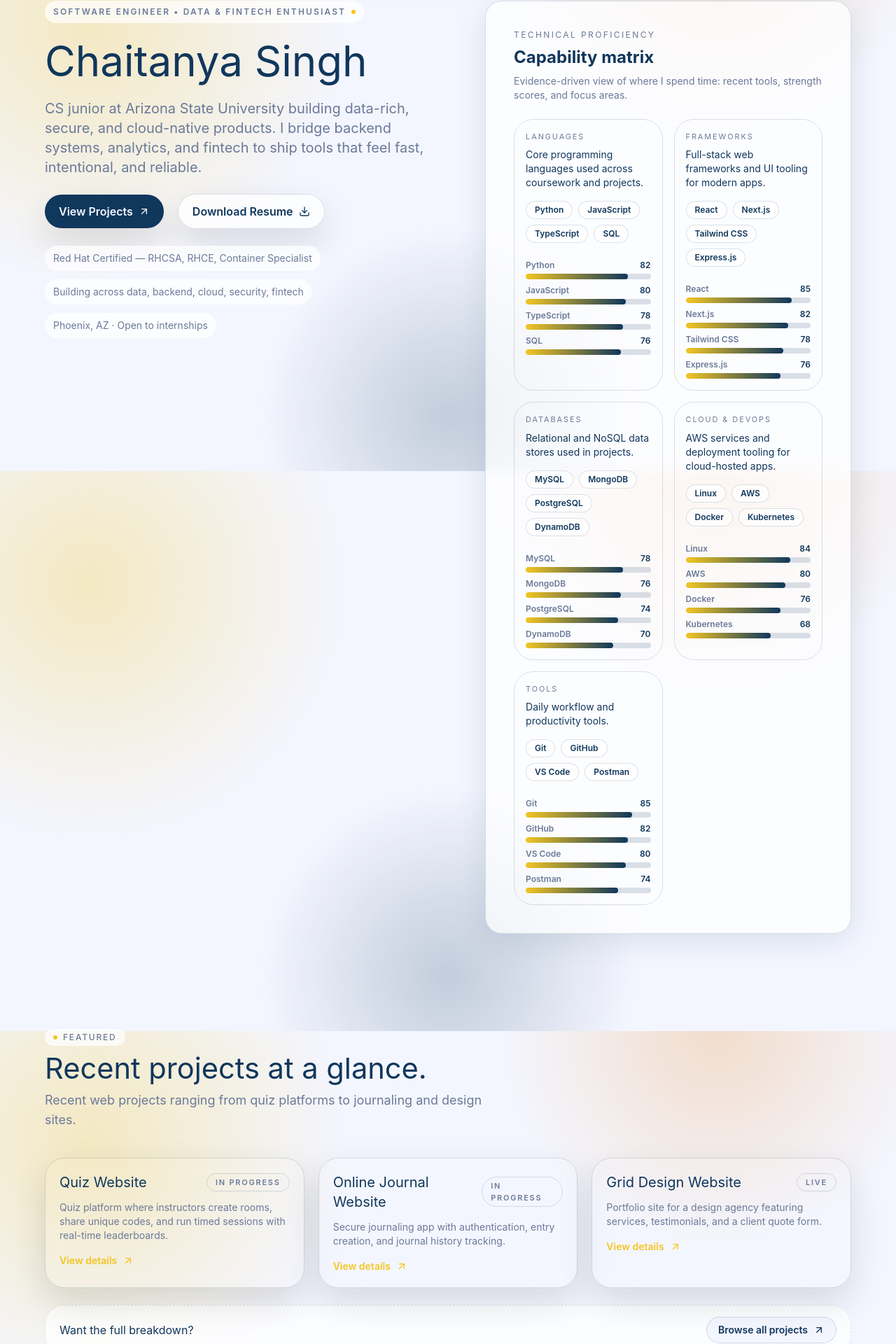
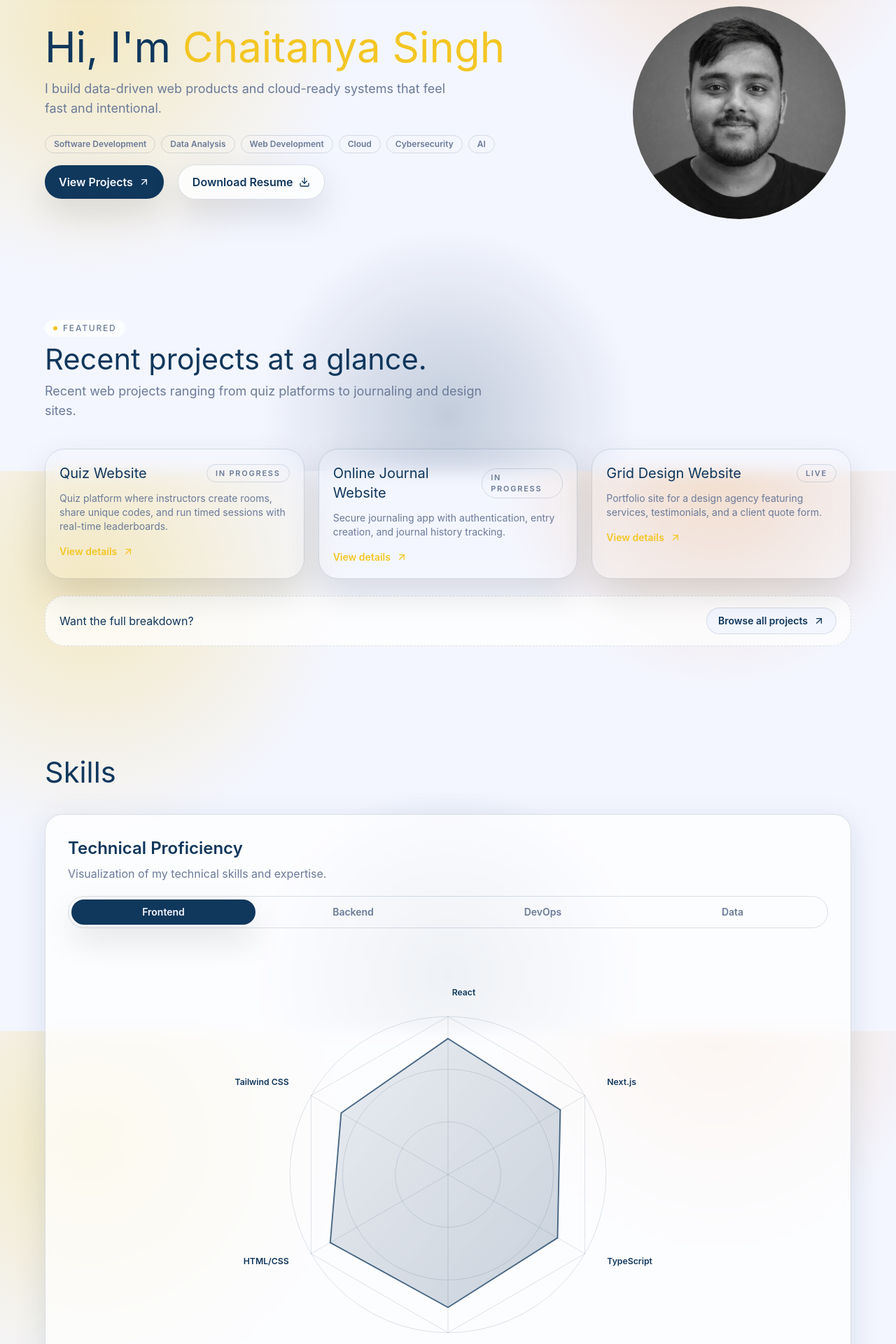
Before and after one commit to CSingh26/portfolio, a Next.js app: page / in a window 1280 px wide. Shown: the part 127-2047 px from the top of the page at 70% size. Built offline with nearby package versions, Linux system fonts and the light colour scheme.

Commit message:
landing-page-changed

```diff
--- a/src/app/page.tsx
+++ b/src/app/page.tsx
@@ -1,11 +1,13 @@
 import { Hero } from "@/components/hero"
 import { HomeProjects } from "@/components/home-projects"
+import { SkillsSection } from "@/components/skills-section"
 
 export default function Home() {
   return (
     <div className="relative">
       <Hero />
       <HomeProjects />
+      <SkillsSection />
     </div>
   )
 }
--- a/src/components/hero.tsx
+++ b/src/components/hero.tsx
@@ -1,9 +1,9 @@
 "use client"
 
+import { useState } from "react"
 import { motion, useReducedMotion } from "framer-motion"
 import { ArrowUpRight, Download } from "lucide-react"
 import Link from "next/link"
-import { SkillDeck } from "./skill-deck"
 
 const fade = {
   initial: { opacity: 0, y: 24 },
@@ -13,6 +13,15 @@ const fade = {
 
 export function Hero() {
   const reduceMotion = useReducedMotion()
+  const [photoError, setPhotoError] = useState(false)
+  const focusTags = [
+    "Software Development",
+    "Data Analysis",
+    "Web Development",
+    "Cloud",
+    "Cybersecurity",
+    "AI",
+  ]
 
   return (
     <section className="relative overflow-hidden pb-14 pt-28 sm:pt-32">
@@ -37,25 +46,29 @@ export function Hero() {
         />
       </div>
 
-      <div className="container relative grid gap-12 md:gap-16 xl:gap-20 lg:grid-cols-[1.05fr_1fr] items-start">
+      <div className="container relative grid gap-10 md:gap-12 lg:grid-cols-[1.2fr_0.8fr] lg:items-center">
         <motion.div
-          className="flex flex-col gap-6"
+          className="flex flex-col gap-4"
           initial={fade.initial}
           animate={fade.animate}
           transition={fade.transition}
         >
-          <span className="inline-flex w-fit items-center gap-2 rounded-full bg-card px-3 py-2 text-xs font-semibold uppercase tracking-[0.18em] text-muted">
-            Software Engineer • Data &amp; FinTech Enthusiast
-            <span className="h-1.5 w-1.5 rounded-full bg-accent" />
-          </span>
           <h1 className="font-display text-4xl leading-tight sm:text-5xl lg:text-6xl">
-            Chaitanya Singh
+            Hi, I&apos;m <span className="text-accent">Chaitanya Singh</span>
           </h1>
-          <p className="max-w-2xl text-lg text-muted sm:text-xl">
-            CS junior at Arizona State University building data-rich, secure, and cloud-native
-            products. I bridge backend systems, analytics, and fintech to ship tools that feel fast,
-            intentional, and reliable.
+          <p className="max-w-xl text-base text-muted sm:text-lg">
+            I build data-driven web products and cloud-ready systems that feel fast and intentional.
           </p>
+          <div className="flex flex-wrap gap-2 pt-2">
+            {focusTags.map((tag) => (
+              <span
+                key={tag}
+                className="rounded-full border border-border bg-card/80 px-3 py-1 text-xs font-semibold text-muted transition hover:border-accent hover:text-foreground"
+              >
+                {tag}
+              </span>
+            ))}
+          </div>
           <div className="flex flex-col gap-4 sm:flex-row sm:items-center sm:gap-5">
             <Link
               href="/projects"
@@ -72,18 +85,33 @@ export function Hero() {
               <Download className="h-4 w-4" />
             </Link>
           </div>
-          <div className="flex flex-wrap gap-3 text-sm text-muted">
-            <span className="rounded-full bg-card px-3 py-2">
-              Red Hat Certified — RHCSA, RHCE, Container Specialist
-            </span>
-            <span className="rounded-full bg-card px-3 py-2">
-              Building across data, backend, cloud, security, fintech
-            </span>
-            <span className="rounded-full bg-card px-3 py-2">Phoenix, AZ · Open to internships</span>
+        </motion.div>
+
+        <motion.div
+          className="relative flex items-center justify-center lg:justify-end"
+          initial={fade.initial}
+          animate={fade.animate}
+          transition={fade.transition}
+        >
+          <div className="relative">
+            <div className="relative h-56 w-56 rounded-full bg-card/40 p-2 sm:h-64 sm:w-64 lg:h-80 lg:w-80">
+              <div className="h-full w-full overflow-hidden rounded-full bg-background/80">
+                {photoError ? (
+                  <div className="flex h-full w-full items-center justify-center text-[0.65rem] uppercase tracking-[0.2em] text-muted">
+                    Add /public/profile.jpg
+                  </div>
+                ) : (
+                  <img
+                    src="/profile.png"
+                    alt="Chaitanya Singh"
+                    className="h-full w-full object-cover"
+                    onError={() => setPhotoError(true)}
+                  />
+                )}
+              </div>
+            </div>
           </div>
         </motion.div>
-
-        <SkillDeck />
       </div>
     </section>
   )
--- a/src/components/skill-deck.tsx
+++ b/src/components/skill-deck.tsx
@@ -1,6 +1,6 @@
 "use client"
 
-import { AnimatePresence, motion } from "framer-motion"
+import { AnimatePresence, motion, useReducedMotion } from "framer-motion"
 import { radarCategories } from "@/data/skill-radar"
 
 const barVariants = {
@@ -13,8 +13,10 @@ const barVariants = {
 }
 
 export function SkillDeck() {
+  const reduceMotion = useReducedMotion()
+
   return (
-    <div className="glass relative overflow-hidden rounded-3xl p-8 shadow-soft lg:p-10">
+    <div className="glass relative overflow-hidden rounded-3xl p-6 shadow-soft sm:p-7 lg:p-10">
       <div className="flex flex-col gap-2">
         <p className="text-xs uppercase tracking-[0.2em] text-muted">Technical Proficiency</p>
         <p className="text-2xl font-bold">Capability matrix</p>
@@ -23,7 +25,7 @@ export function SkillDeck() {
         </p>
       </div>
 
-      <div className="mt-6 grid gap-4 lg:grid-cols-2">
+      <div className="mt-5 -mx-6 flex snap-x snap-mandatory gap-4 overflow-x-auto px-6 pb-2 md:mx-0 md:grid md:grid-cols-2 md:gap-4 md:overflow-visible md:px-0 md:pb-0 xl:grid-cols-3">
         <AnimatePresence>
           {radarCategories.map((cat) => {
             const topSkills = [...cat.skills]
@@ -34,13 +36,18 @@ export function SkillDeck() {
             return (
               <motion.div
                 key={cat.id}
-                className="relative overflow-hidden rounded-2xl border border-border bg-background/70 p-4"
+                className="group relative min-w-[75%] snap-start overflow-hidden rounded-2xl border border-border bg-background/70 p-4 transition md:min-w-0 sm:min-w-[60%] cursor-pointer hover:border-accent"
                 initial={{ opacity: 0, y: 12 }}
                 whileInView={{ opacity: 1, y: 0 }}
                 viewport={{ once: true, amount: 0.3 }}
                 transition={{ duration: 0.5, ease: [0.22, 1, 0.36, 1] }}
+                whileHover={reduceMotion ? undefined : { y: -6, scale: 1.01, rotate: 0.2 }}
               >
                 <div className="absolute inset-0 bg-gradient-to-br from-accent/10 via-transparent to-foreground/10" />
+                <div className="pointer-events-none absolute inset-0 opacity-0 transition duration-300 group-hover:opacity-100">
+                  <div className="absolute -right-12 -top-12 h-32 w-32 rounded-full bg-accent/25 blur-3xl" />
+                  <div className="absolute -bottom-14 -left-10 h-28 w-28 rounded-full bg-foreground/10 blur-3xl" />
+                </div>
                 <div className="relative flex flex-col gap-2">
                   <p className="text-[0.68rem] uppercase tracking-[0.18em] text-muted">{cat.title}</p>
                   <p className="text-sm text-foreground">{cat.description}</p>
@@ -61,7 +68,7 @@ export function SkillDeck() {
                           <span>{skill.label}</span>
                           <span className="text-foreground">{skill.value}</span>
                         </div>
-                        <div className="h-2 overflow-hidden rounded-full bg-border">
+                        <div className="h-1.5 overflow-hidden rounded-full bg-border">
                           <motion.div
                             className="h-full rounded-full bg-gradient-to-r from-accent to-foreground"
                             variants={barVariants}
--- a/src/components/skill-radar.tsx
+++ b/src/components/skill-radar.tsx
@@ -5,9 +5,11 @@ import { motion, AnimatePresence } from "framer-motion"
 import { radarCategories, type RadarCategory } from "@/data/skill-radar"
 import { cn } from "@/lib/utils"
 
-const size = 620
+const size = 680
 const center = size / 2
-const radius = 250
+const radius = 240
+const labelOffset = 32
+const labelFont = "text-[12px] sm:text-[13px] font-semibold fill-foreground"
 
 function toRadians(deg: number) {
   return (deg * Math.PI) / 180
@@ -26,6 +28,18 @@ function polygonPoints(skills: RadarCategory["skills"]) {
     .join(" ")
 }
 
+function splitLabel(label: string) {
+  if (!label.includes(" ") || label.length <= 12) {
+    return [label]
+  }
+  const words = label.split(" ")
+  if (words.length === 2) {
+    return words
+  }
+  const midpoint = Math.ceil(words.length / 2)
+  return [words.slice(0, midpoint).join(" "), words.slice(midpoint).join(" ")]
+}
+
 export function SkillRadar() {
   const [activeId, setActiveId] = useState(radarCategories[0].id)
   const active = radarCategories.find((cat) => cat.id === activeId) ?? radarCategories[0]
@@ -33,21 +47,25 @@ export function SkillRadar() {
   const polygon = polygonPoints(active.skills)
 
   return (
-    <div className="glass relative overflow-hidden rounded-3xl p-8 shadow-soft lg:p-10">
-      <div className="flex flex-col gap-3 sm:flex-row sm:items-center sm:justify-between">
-        <div>
-          <p className="text-xs uppercase tracking-[0.2em] text-muted">Technical Proficiency</p>
-          <p className="text-2xl font-bold">Skill radar</p>
+    <div className="glass relative overflow-hidden rounded-3xl border border-border/70 bg-card/60 p-6 shadow-soft sm:p-8">
+      <div className="flex flex-col gap-2">
+        <h3 className="text-2xl font-semibold text-foreground">Technical Proficiency</h3>
+        <p className="text-base text-muted">Visualization of my technical skills and expertise.</p>
       </div>
-        <div className="flex flex-wrap gap-2 rounded-full border border-border bg-card px-2 py-1 text-sm">
+      <div className="mt-5 rounded-full border border-border bg-background/60 p-1">
+        <div className="grid grid-cols-2 gap-2 sm:grid-cols-4">
           {radarCategories.map((cat) => (
             <button
               key={cat.id}
               onClick={() => setActiveId(cat.id)}
               className={cn(
-                "rounded-full px-3 py-1 font-semibold transition",
-                activeId === cat.id ? "bg-foreground text-background" : "text-muted hover:text-foreground",
+                "rounded-full px-4 py-2 text-sm font-semibold transition",
+                activeId === cat.id
+                  ? "bg-foreground text-background shadow-soft"
+                  : "text-muted hover:text-foreground",
               )}
+              aria-pressed={activeId === cat.id}
+              type="button"
             >
               {cat.title}
             </button>
@@ -55,13 +73,13 @@ export function SkillRadar() {
         </div>
       </div>
 
-      <div className="mt-6 grid gap-12 lg:grid-cols-[1.15fr_0.85fr] lg:items-center">
-        <div className="relative mx-auto flex w-full max-w-full items-center justify-center rounded-3xl border border-border bg-background/70 p-5 md:p-8 overflow-hidden">
-          <svg viewBox={`0 0 ${size} ${size}`} className="h-full w-full max-h-[620px] max-w-[620px]" preserveAspectRatio="xMidYMid meet">
+      <div className="mt-8 flex flex-col items-center justify-center">
+        <div className="relative mx-auto flex w-full max-w-[640px] items-center justify-center">
+          <svg viewBox={`0 0 ${size} ${size}`} className="h-full w-full" preserveAspectRatio="xMidYMid meet">
             <defs>
               <linearGradient id="radarFill" x1="0%" y1="0%" x2="100%" y2="100%">
-                <stop offset="0%" stopColor="var(--color-accent)" stopOpacity="0.55" />
-                <stop offset="100%" stopColor="var(--color-foreground)" stopOpacity="0.35" />
+                <stop offset="0%" stopColor="var(--color-text)" stopOpacity="0.08" />
+                <stop offset="100%" stopColor="var(--color-text)" stopOpacity="0.22" />
               </linearGradient>
             </defs>
             <g>
@@ -79,18 +97,7 @@ export function SkillRadar() {
                 const angle = toRadians(-90 + (360 / active.skills.length) * idx)
                 const x = center + radius * Math.cos(angle)
                 const y = center + radius * Math.sin(angle)
-                return (
-                  <line
-                    key={idx}
-                    x1={center}
-                    y1={center}
-                    x2={x}
-                    y2={y}
-                    stroke="var(--color-border)"
-                    strokeWidth="1"
-                    strokeDasharray="4 4"
-                  />
-                )
+                return <line key={idx} x1={center} y1={center} x2={x} y2={y} stroke="var(--color-border)" strokeWidth="1" />
               })}
               <polygon points={guidePoints} fill="none" stroke="var(--color-border)" strokeWidth="1" />
               <AnimatePresence mode="wait">
@@ -98,7 +105,8 @@ export function SkillRadar() {
                   key={activeId}
                   points={polygon}
                   fill="url(#radarFill)"
-                  stroke="var(--color-accent)"
+                  stroke="var(--color-text)"
+                  strokeOpacity="0.75"
                   strokeWidth="2"
                   initial={{ opacity: 0, scale: 0.92 }}
                   animate={{ opacity: 1, scale: 1 }}
@@ -108,53 +116,34 @@ export function SkillRadar() {
               </AnimatePresence>
               {active.skills.map((skill, idx) => {
                 const angle = toRadians(-90 + (360 / active.skills.length) * idx)
-                const valueRadius = (skill.value / 100) * radius
-                const x = center + valueRadius * Math.cos(angle)
-                const y = center + valueRadius * Math.sin(angle)
+                const labelRadius = radius + labelOffset
+                const x = center + labelRadius * Math.cos(angle)
+                const y = center + labelRadius * Math.sin(angle)
+                const lines = splitLabel(skill.label)
                 return (
-                  <g key={skill.label}>
-                    <circle cx={x} cy={y} r={4} fill="var(--color-foreground)" />
                   <text
+                    key={skill.label}
                     x={x}
                     y={y}
-                      dx={x < center ? -10 : 10}
+                    dx={x < center ? -6 : 6}
                     dy={y < center ? -6 : 14}
                     textAnchor={x < center ? "end" : "start"}
-                      className="text-[10px] font-semibold fill-foreground"
+                    className={labelFont}
                   >
-                      {skill.label}
+                    {lines.map((line, lineIndex) => (
+                      <tspan key={`${skill.label}-${lineIndex}`} x={x} dy={lineIndex === 0 ? 0 : 14}>
+                        {line}
+                      </tspan>
+                    ))}
                   </text>
-                  </g>
                 )
               })}
             </g>
           </svg>
         </div>
-        <div className="space-y-4">
-          <AnimatePresence mode="wait">
-            <motion.div
-              key={activeId}
-              initial={{ opacity: 0, y: 8 }}
-              animate={{ opacity: 1, y: 0 }}
-              exit={{ opacity: 0, y: -8 }}
-              transition={{ duration: 0.35, ease: [0.22, 1, 0.36, 1] }}
-            >
-              <p className="text-sm uppercase tracking-[0.18em] text-muted">{active.title}</p>
-              <h3 className="font-display text-xl text-foreground">Strengths by category</h3>
-              <p className="mt-2 text-sm text-muted">{active.description}</p>
-              <div className="mt-4 grid grid-cols-3 gap-3 text-xs sm:text-sm">
-                {active.skills.map((skill) => (
-                  <div
-                    key={skill.label}
-                    className="flex items-center justify-between rounded-full border border-border bg-card px-3 py-2"
-                  >
-                    <span className="font-semibold text-foreground truncate">{skill.label}</span>
-                    <span className="ml-2 text-muted">{skill.value}</span>
-                  </div>
-                ))}
-              </div>
-            </motion.div>
-          </AnimatePresence>
+        <div className="mt-4 flex items-center gap-2 text-xs text-muted">
+          <span className="h-3 w-3 rounded-sm bg-foreground" />
+          <span>Skill Level</span>
         </div>
       </div>
     </div>
--- a/src/components/skills-section.tsx
+++ b/src/components/skills-section.tsx
@@ -1,39 +1,15 @@
 "use client"
 
-import { motion } from "framer-motion"
-import { skills } from "@/data/skills"
 import { SectionShell } from "./section-shell"
+import { SkillRadar } from "./skill-radar"
 
 export function SkillsSection() {
   return (
     <SectionShell
       id="skills"
-      eyebrow="Skills"
-      title="A toolkit for building web and data-driven projects."
-      description="Comfortable across web development, data analysis, and cloud fundamentals."
+      title="Skills"
     >
-      <div className="grid gap-4 sm:grid-cols-2 lg:grid-cols-3">
-        {skills.map((group) => (
-          <motion.div
-            key={group.category}
-            className="glass h-full rounded-2xl border border-border p-5 shadow-soft"
-            whileHover={{ y: -4, scale: 1.01 }}
-            transition={{ type: "spring", stiffness: 240, damping: 22 }}
-          >
-            <p className="text-sm uppercase tracking-[0.16em] text-muted">{group.category}</p>
-            <div className="mt-3 flex flex-wrap gap-2">
-              {group.items.map((item) => (
-                <span
-                  key={item}
-                  className="rounded-full border border-border bg-card px-3 py-1 text-xs font-semibold text-foreground transition hover:border-accent hover:text-accent"
-                >
-                  {item}
-                </span>
-              ))}
-            </div>
-          </motion.div>
-        ))}
-      </div>
+      <SkillRadar />
     </SectionShell>
   )
 }
--- a/src/data/skill-radar.ts
+++ b/src/data/skill-radar.ts
@@ -12,66 +12,55 @@ export type RadarCategory = {
 
 export const radarCategories: RadarCategory[] = [
   {
-    id: "languages",
-    title: "Languages",
-    description: "Core programming languages used across coursework and projects.",
+    id: "frontend",
+    title: "Frontend",
+    description: "Interfaces and interaction design for modern web apps.",
     skills: [
-      { label: "Python", value: 82 },
-      { label: "JavaScript", value: 80 },
-      { label: "TypeScript", value: 78 },
-      { label: "Java", value: 74 },
-      { label: "SQL", value: 76 },
-      { label: "C/C++", value: 70 },
+      { label: "React", value: 86 },
+      { label: "Next.js", value: 82 },
+      { label: "TypeScript", value: 80 },
+      { label: "JavaScript", value: 84 },
+      { label: "HTML/CSS", value: 86 },
+      { label: "Tailwind CSS", value: 78 },
     ],
   },
   {
-    id: "frameworks",
-    title: "Frameworks",
-    description: "Full-stack web frameworks and UI tooling for modern apps.",
+    id: "backend",
+    title: "Backend",
+    description: "API design, data modeling, and authentication flows.",
     skills: [
-      { label: "React", value: 85 },
-      { label: "Next.js", value: 82 },
-      { label: "Express.js", value: 76 },
+      { label: "Node.js", value: 82 },
+      { label: "Express.js", value: 78 },
       { label: "Flask", value: 72 },
-      { label: "Tailwind CSS", value: 78 },
-      { label: "Framer Motion", value: 70 },
+      { label: "REST APIs", value: 76 },
+      { label: "PostgreSQL", value: 74 },
+      { label: "MongoDB", value: 76 },
     ],
   },
   {
-    id: "databases",
-    title: "Databases",
-    description: "Relational and NoSQL data stores used in projects.",
-    skills: [
-      { label: "MySQL", value: 78 },
-      { label: "PostgreSQL", value: 74 },
-      { label: "MongoDB", value: 76 },
-      { label: "DynamoDB", value: 70 },
-    ],
-  },
-  {
-    id: "cloud-devops",
-    title: "Cloud & DevOps",
-    description: "AWS services and deployment tooling for cloud-hosted apps.",
+    id: "devops",
+    title: "DevOps",
+    description: "Delivery pipelines, infrastructure, and reliability.",
     skills: [
       { label: "AWS", value: 80 },
-      { label: "Docker", value: 76 },
-      { label: "Kubernetes", value: 68 },
-      { label: "Linux", value: 84 },
-      { label: "CI/CD Basics", value: 65 },
+      { label: "Docker", value: 78 },
+      { label: "Kubernetes", value: 70 },
+      { label: "Linux", value: 82 },
+      { label: "CI/CD Basics", value: 68 },
       { label: "CloudFormation", value: 66 },
     ],
   },
   {
-    id: "tools",
-    title: "Tools",
-    description: "Daily workflow and productivity tools.",
+    id: "data",
+    title: "Data",
+    description: "Analytics, visualization, and applied data workflows.",
     skills: [
-      { label: "Git", value: 85 },
-      { label: "GitHub", value: 82 },
-      { label: "VS Code", value: 80 },
-      { label: "Postman", value: 74 },
-      { label: "Jupyter Notebook", value: 72 },
-      { label: "Excel", value: 70 },
+      { label: "Python", value: 82 },
+      { label: "R", value: 74 },
+      { label: "SQL", value: 80 },
+      { label: "Data Analysis", value: 78 },
+      { label: "Data Visualization", value: 74 },
+      { label: "Model Evaluation", value: 70 },
     ],
   },
 ]
```
Also changed, not shown: public/profile.png (added). Lines whose indentation alone changed are shown as unchanged.
